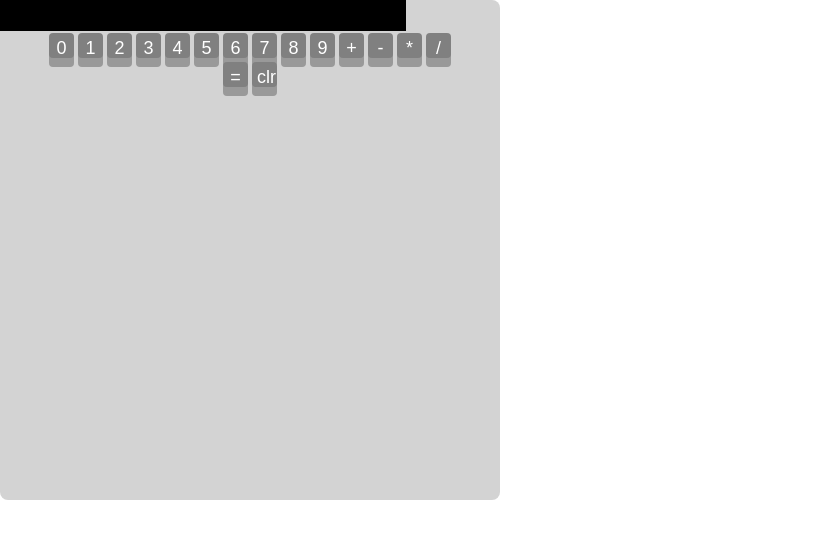
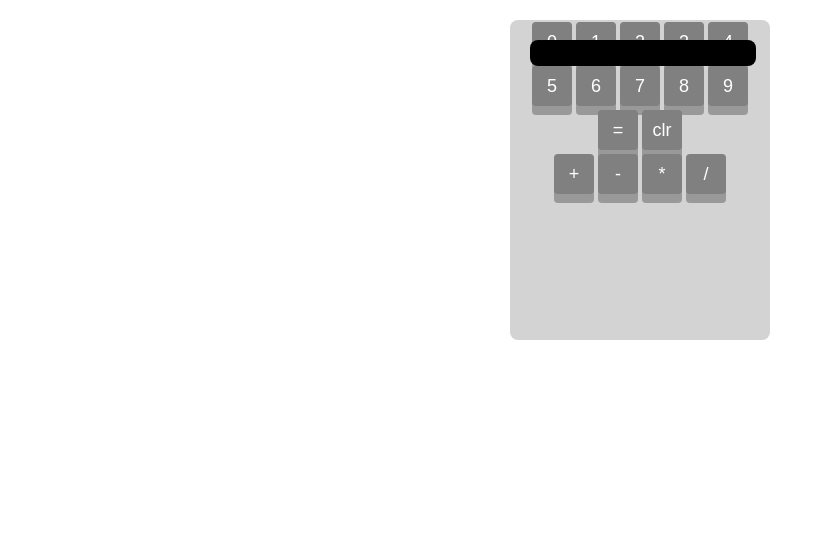
Before and after one commit to miaroelants/Evil-Eval, a React (Create React App) app: page / in a window 1280 px wide. Shown: the top 538 px of the page, without its empty margins (0-833 px from the left). Built offline with nearby package versions, Linux system fonts and the light colour scheme.

Commit message:
mathbuttons added + id added to numberbuttons

```diff
--- a/src/App.js
+++ b/src/App.js
@@ -1,24 +1,26 @@
 import React, { Component } from 'react';
 import { Buttons } from './Buttons'
+import { MathButtons } from './MathButtons'
 import ToCalculate from './ToCalculate'
 import Evaluate from './Evaluate'
 import ClearAll from './ClearAll'
 import './app.css';
+
 
 // container component
 class App extends Component {
   render() {
     return (
       <div className="App">
-        <div>
+        <div id="bovenste">
           <ToCalculate />
         </div>
-        <div>
+        <div id="onderste">
           <Buttons />
-        </div>
-        <div>
           <Evaluate />
           <ClearAll />
+          <MathButtons />
+
         </div>
       </div>
     );
--- a/src/Buttons.js
+++ b/src/Buttons.js
@@ -4,13 +4,10 @@ import Button from './button'
 // component
 export const Buttons = () => {
     const inputsNumbers = ["0", "1", "2", "3", "4", "5", "6", "7", "8", "9"]
-    const inputsNumbersButtons = inputsNumbers.map(bleh => <Button data={bleh} />)
-    const inputsMath = ["+", "-", "*", "/"]
-    const inputsMathButtons = inputsMath.map(bleh => <Button data={bleh} />)
+    const inputsNumbersButtons = inputsNumbers.map(bleh => <Button data={bleh} id={bleh} />)
     return (
         <div>
             {inputsNumbersButtons}
-            {inputsMathButtons}
         </div>
     )
 }
--- /dev/null
+++ b/src/MathButtons.js
@@ -0,0 +1,13 @@
+import React from 'react'
+import Button from './button'
+
+// component
+export const MathButtons = () => {
+    const inputsMath = ["+", "-", "*", "/"]
+    const inputsMathButtons = inputsMath.map(bleh => <Button data={bleh} />)
+    return (
+        <div>
+            {inputsMathButtons}
+        </div>
+    )
+}
--- a/src/app.css
+++ b/src/app.css
@@ -1,29 +1,36 @@
 .App {
     background-color: lightgrey;
-    height: 500px;
-    width: 500px;
+    height: 320px;
+    width: 260px;
     order: none;
     border-radius: 8px;
     text-align: center;
+    margin: 0 auto;
+    margin-top: 20px;
 }
 
 #toCalculate {
+    position: absolute;
     background-color: black;
-    height: 25px;
-    width: 400px;
+    height: 20px;
+    width: 220px;
     font-family: 'VT323', monospace;
     font-size: 30px;
     text-align: right;
     color: lightskyblue;
-    padding: 3px;
-    text-align: center;
+    padding: 3px 3px 3px 3px;
+    margin: 0 auto;
+    margin-top: 20px;
+    margin-left: 20px;
+    border-radius: 8px;
 }
 
 
 .roundbutton {
+
     display: inline-block;
-    height: 25px;
-    width: 25px;
+    height: 40px;
+    width: 40px;
     padding: 5px 5px;
     font-size: 18px;
     cursor: pointer;
--- a/src/button.js
+++ b/src/button.js
@@ -3,9 +3,9 @@ import { addToCalculate } from './store'
 import { connect } from 'react-redux'
 
 // component
-const Button = ({ addToCalculate, data }) => {
+const Button = ({ addToCalculate, data, id }) => {
     return (
-        <button onClick={() => addToCalculate(data)} className="roundbutton">
+        <button onClick={() => addToCalculate(data)} className="roundbutton" id={id}>
             {data}
         </button>
     )
```
